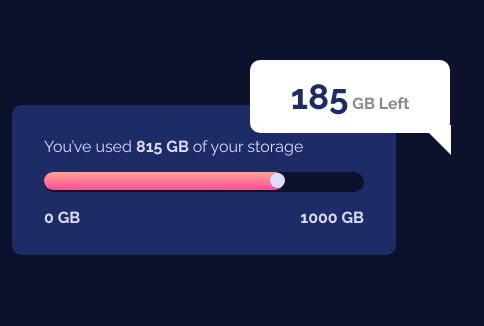
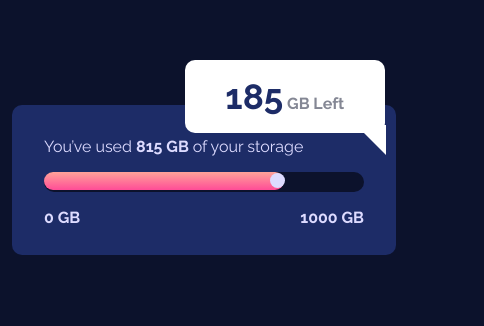
Before and after one commit to emib1/Fylo-data-storage-component, a plain HTML site: page index.html in a window 768 px wide. Shown: the part 204-530 px from the top of the page, 284-768 px from the left. Drawn offline with Linux system fonts and the light colour scheme.

Commit message:
updates css

```diff
--- a/style.css
+++ b/style.css
@@ -82,8 +82,23 @@ main{
     border-radius: 10px;
     position: absolute;
     top: -30%;
-    left: 62%;
+    left: 68%;
     text-align: center;
+}
+
+
+@media screen and (min-width: 701px) and (max-width: 1200px){
+    .gb-left  {
+        background-color: white;
+        /* margin: 1rem 0; */
+        width: 200px;
+        padding: 1rem;
+        border-radius: 10px;
+        position: absolute;
+        top: -30%;
+        left:45%;
+        text-align: center;
+    }
 }
 
 
```
